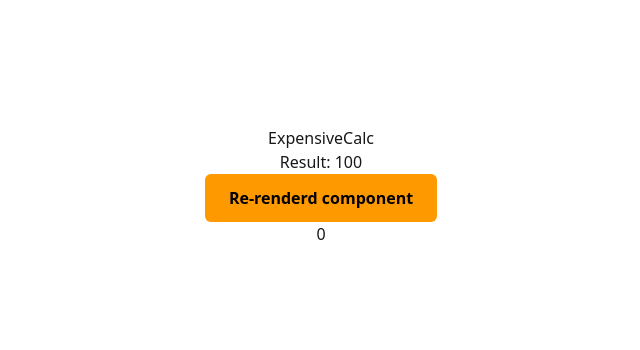
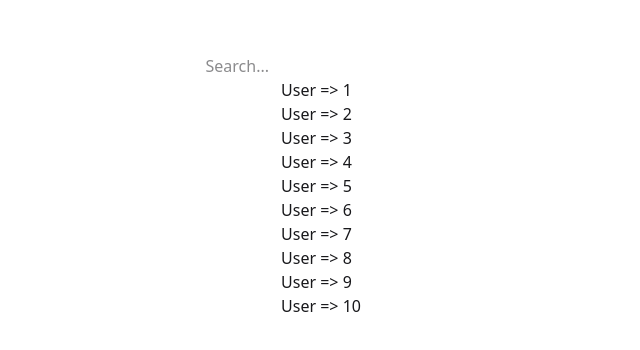
Before and after one commit to Bhavik0927/React30, a React (Vite) app: page / in a window 1280 px wide. Shown: the part 214-564 px from the top of the page, without its empty margins (319-959 px from the left). Built offline with nearby package versions, Linux system fonts and the light colour scheme.

Commit message:
without using usememo for filter data

```diff
--- a/src/App.jsx
+++ b/src/App.jsx
@@ -13,8 +13,8 @@
 // import Page13 from "./components/Task/Page13";
 // import Page14 from "./components/Task/Page14";
 // import Page15 from "./components/Task/Page15";
-import Page16 from "./components/Task/Page16";
-// import Page17 from "./components/Task/Page17";
+// import Page16 from "./components/Task/Page16";
+import Page17 from "./components/Task/Page17";
 
 const App = () =>{
   return (
@@ -34,8 +34,8 @@ const App = () =>{
       {/* <Page13/> */}
       {/* <Page14/> */}
       {/* <Page15/> */}
-      <Page16/>
-      {/* <Page17/> */}
+      {/* <Page16/> */}
+      <Page17/>
     </>
   )
 }
--- a/src/components/Task/Page17.jsx
+++ b/src/components/Task/Page17.jsx
@@ -0,0 +1,30 @@
+import { useState } from "react";
+
+const Users = Array.from({length:1000}, (_, i) => `User => ${i + 1}`);
+
+const Page17 = () => {
+    const [search, setSearch] = useState("");
+
+    const filterUser = Users.filter(user =>{
+        return user.toLowerCase().includes(search.toLowerCase());
+    })
+
+    return (
+        <div className="p-4 h-lvh flex items-center justify-center flex-col">
+            <input
+            type="text"
+            placeholder="Search..."
+            onChange={(e) => setSearch(e.target.value)} />
+
+            <ul>
+                {
+                    filterUser.slice(0,10).map((user,index) =>(
+                        <li key={index}>{user}</li>
+                    ))
+                }
+            </ul>
+        </div>
+    )
+}
+
+export default Page17
```
